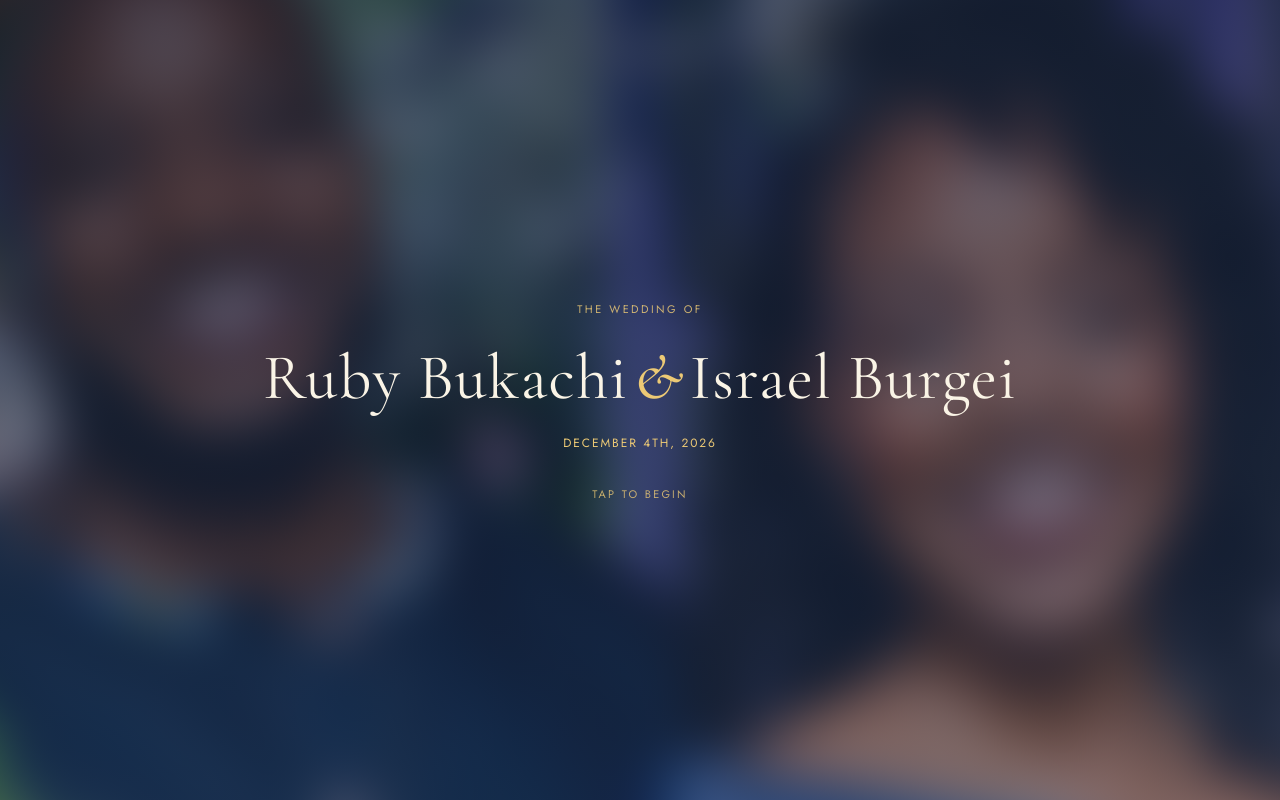
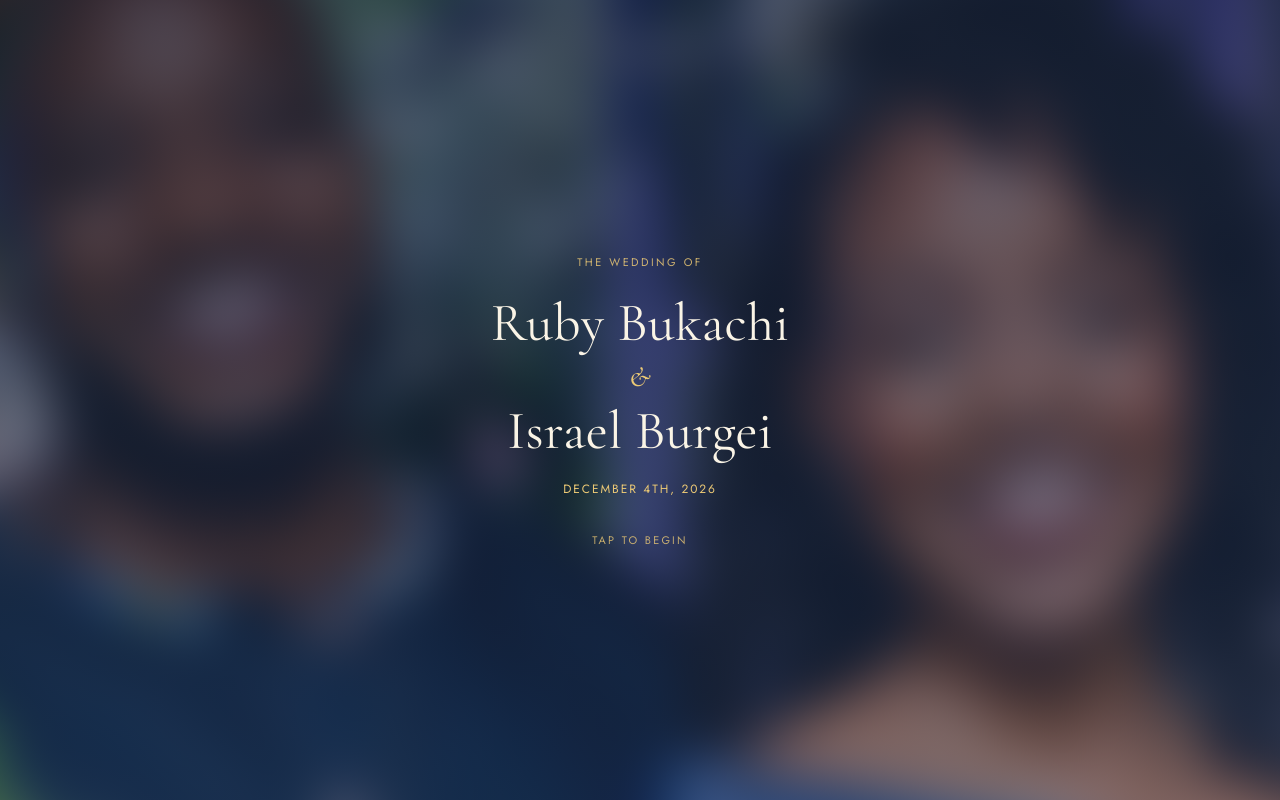
Before and after one commit to Jburgei/ruby-and-israel-wedding, a React (Vite) app in the folder ruby-and-israel-wedding/: page / in a window 1280 px wide. Shown: the top 800 px of the page. Built offline with nearby package versions, Linux system fonts and the light colour scheme.

Commit message:
fixed spacing

```diff
--- a/ruby-and-israel-wedding/src/components/EnvelopeIntro.jsx
+++ b/ruby-and-israel-wedding/src/components/EnvelopeIntro.jsx
@@ -27,8 +27,10 @@ export default function EnvelopeIntro({ onDone }) {
       <div className="intro-content">
   <span className="intro-eyebrow">The Wedding Of</span>
   <span className="intro-monogram">
-    Ruby Bukachi<span className="hero-amp">&amp;</span>Israel Burgei
-  </span>
+  <span className="intro-name-line">Ruby Bukachi</span>
+  <span className="intro-amp">&amp;</span>
+  <span className="intro-name-line">Israel Burgei</span>
+</span>
   <span className="intro-date">December 4th, 2026</span>
   <span className="intro-hint">Tap to begin</span>
 </div>
--- a/ruby-and-israel-wedding/src/styles/tokens.css
+++ b/ruby-and-israel-wedding/src/styles/tokens.css
@@ -948,13 +948,23 @@ body,
 }
 .wed-app .intro-monogram {
   font-family: var(--display);
-  font-size: clamp(48px, 10vw, 88px);
   color: var(--cream-lt);
   letter-spacing: 0.02em;
-}
-.wed-app .intro-monogram {
-  font-size: clamp(34px, 9vw, 64px);
+  display: flex;
+  flex-direction: column;
+  align-items: center;
+  gap: 4px;
+}
+.wed-app .intro-name-line {
+  font-size: clamp(30px, 7.5vw, 54px);
+  line-height: 1.15;
   white-space: nowrap;
+}
+.wed-app .intro-amp {
+  font-style: italic;
+  font-size: clamp(18px, 4vw, 28px);
+  color: var(--gold-lt);
+  padding: 2px 0;
 }
 .wed-app .intro-eyebrow {
   font-family: var(--body);
```
